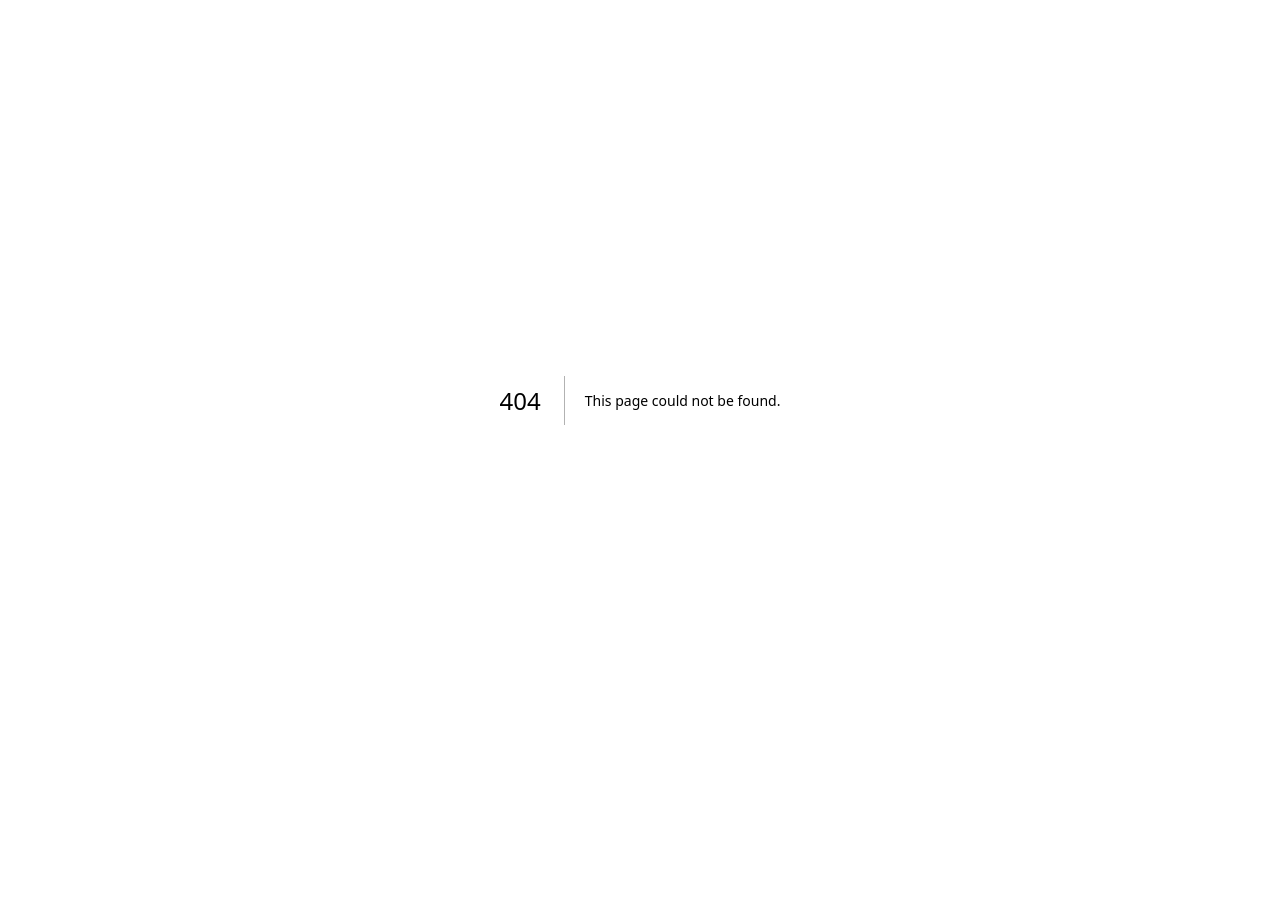
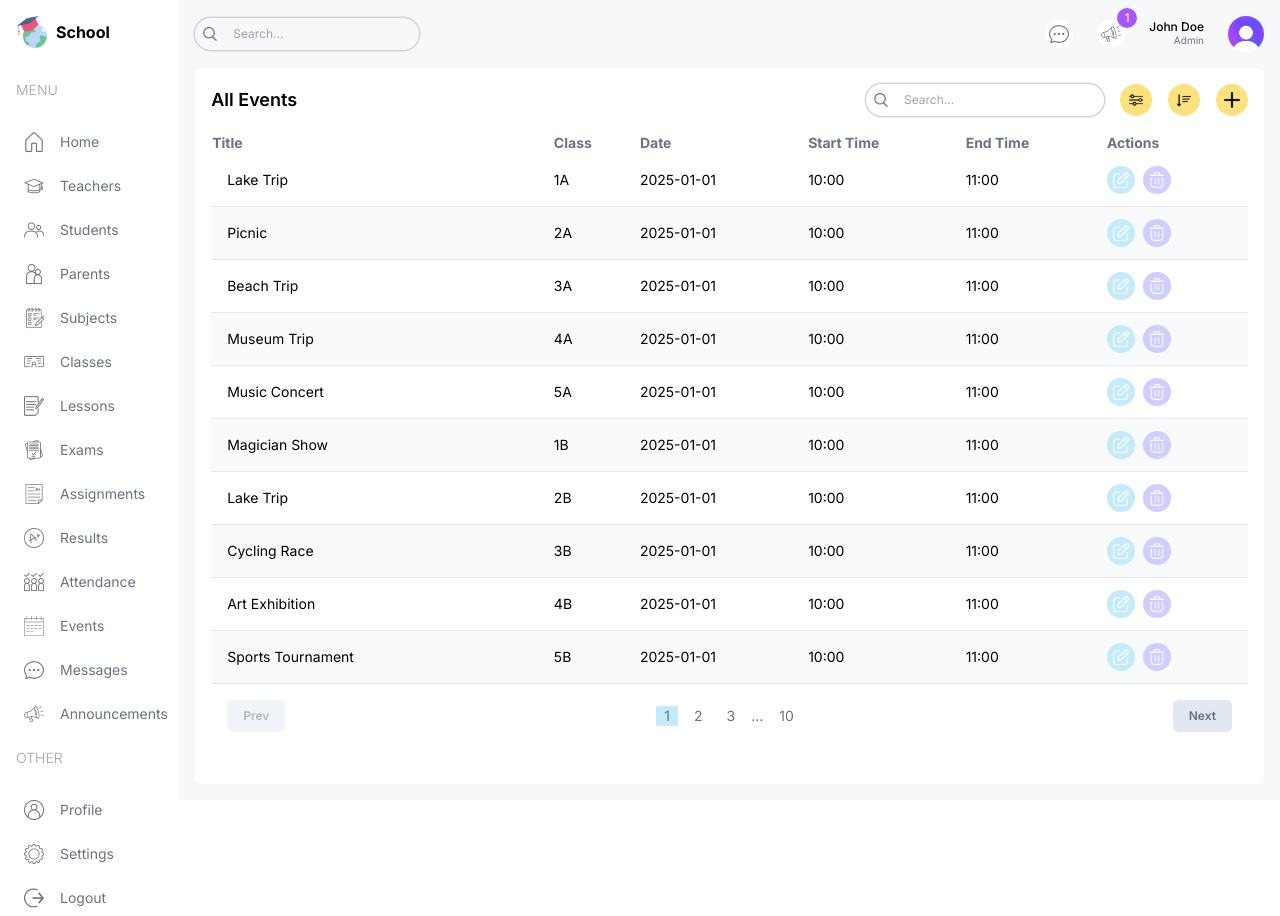
Before and after one commit to aminurjs/school-management-app, a Next.js app in the folder next-dashboard-ui/: page /list/events in a window 1280 px wide. Before the commit this address had no page. Before the commit the page ends 800 px from the top, so only its background shows below. Built offline with nearby package versions, Linux system fonts and the light colour scheme.

Commit message:
create events page

```diff
--- /dev/null
+++ b/next-dashboard-ui/src/app/(dashboard)/list/events/page.tsx
@@ -0,0 +1,97 @@
+import FormModal from "@/components/FormModal";
+import Pagination from "@/components/Pagination";
+import Table from "@/components/Table";
+import TableSearch from "@/components/TableSearch";
+import { eventsData, role } from "@/lib/data";
+import Image from "next/image";
+
+type Event = {
+  id: number;
+  title: string;
+  class: string;
+  date: string;
+  startTime: string;
+  endTime: string;
+};
+
+const columns = [
+  {
+    header: "Title",
+    accessor: "title",
+  },
+  {
+    header: "Class",
+    accessor: "class",
+  },
+  {
+    header: "Date",
+    accessor: "date",
+    className: "hidden md:table-cell",
+  },
+  {
+    header: "Start Time",
+    accessor: "startTime",
+    className: "hidden md:table-cell",
+  },
+  {
+    header: "End Time",
+    accessor: "endTime",
+    className: "hidden md:table-cell",
+  },
+  {
+    header: "Actions",
+    accessor: "action",
+  },
+];
+
+const EventListPage = () => {
+  const renderRow = (item: Event) => (
+    <tr
+      key={item.id}
+      className="border-b border-gray-200 even:bg-slate-50 text-sm hover:bg-lamaPurpleLight"
+    >
+      <td className="flex items-center gap-4 p-4">{item.title}</td>
+      <td>{item.class}</td>
+      <td className="hidden md:table-cell">{item.date}</td>
+      <td className="hidden md:table-cell">{item.startTime}</td>
+      <td className="hidden md:table-cell">{item.endTime}</td>
+      <td>
+        <div className="flex items-center gap-2">
+          {role === "admin" && (
+            <>
+              <FormModal table="event" type="update" data={item} />
+              <FormModal table="event" type="delete" id={item.id} />
+            </>
+          )}
+        </div>
+      </td>
+    </tr>
+  );
+
+  return (
+    <div className="bg-white p-4 rounded-md flex-1 m-4 mt-0">
+      {/* TOP */}
+      <div className="flex items-center justify-between">
+        <h1 className="hidden md:block text-lg font-semibold">All Events</h1>
+        <div className="flex flex-col md:flex-row items-center gap-4 w-full md:w-auto">
+          <TableSearch />
+          <div className="flex items-center gap-4 self-end">
+            <button className="w-8 h-8 flex items-center justify-center rounded-full bg-lamaYellow">
+              <Image src="/filter.png" alt="" width={14} height={14} />
+            </button>
+            <button className="w-8 h-8 flex items-center justify-center rounded-full bg-lamaYellow">
+              <Image src="/sort.png" alt="" width={14} height={14} />
+            </button>
+            {role === "admin" && <FormModal table="event" type="create" />}
+          </div>
+        </div>
+      </div>
+      {/* LIST */}
+      <Table columns={columns} renderRow={renderRow} data={eventsData} />
+      {/* PAGINATION */}
+      <Pagination />
+    </div>
+  );
+};
+
+export default EventListPage;
```
